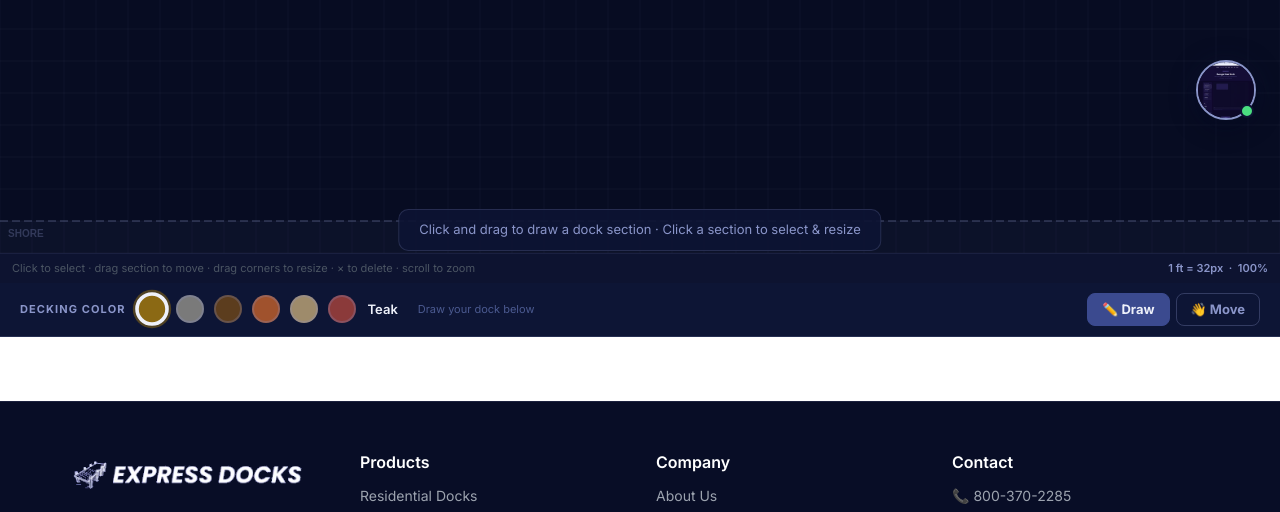
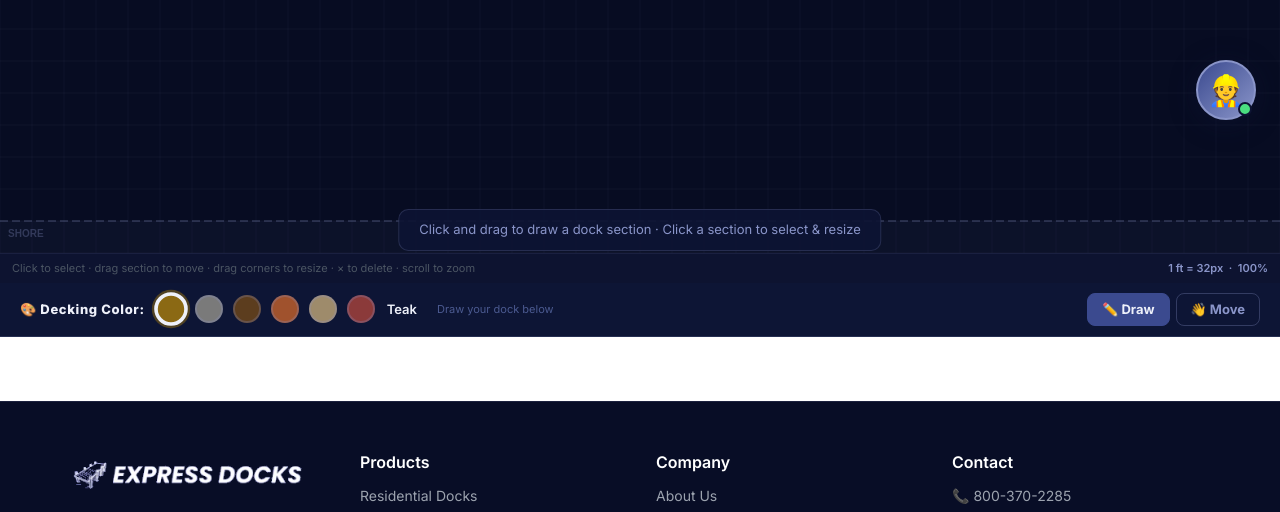
Before and after one commit to marketing356/expressdocks-vercel, a Next.js app: page /configurator in a window 1280 px wide. Shown: the part 656-1168 px from the top of the page. Built offline with nearby package versions, Linux system fonts and the light colour scheme.

Commit message:
Clear All button, prominent color label, workman emoji chat avatar

```diff
--- a/src/app/configurator/page.tsx
+++ b/src/app/configurator/page.tsx
@@ -187,8 +187,8 @@ export default function ConfiguratorPage() {
         padding: '10px 20px',
         display: 'flex', alignItems: 'center', gap: '12px', flexWrap: 'wrap',
       }}>
-        <span style={{ fontSize: '11px', color: '#8A95C9', fontWeight: 700, letterSpacing: '0.1em', textTransform: 'uppercase', flexShrink: 0 }}>
-          Decking Color
+        <span style={{ fontSize: '13px', color: '#EEF1FA', fontWeight: 800, letterSpacing: '0.05em', flexShrink: 0 }}>
+          🎨 Decking Color:
         </span>
         <div style={{ display: 'flex', gap: '10px', alignItems: 'center' }}>
           {WPC_COLORS.map(c => (
@@ -250,9 +250,16 @@ export default function ConfiguratorPage() {
           display: 'flex', alignItems: 'center', justifyContent: 'space-between',
           flexWrap: 'wrap', gap: '16px',
         }}>
-          {/* Render button only - color picker moved to top */}
           <div style={{ display: 'flex', alignItems: 'center', gap: '12px', flexWrap: 'wrap' }}>
-            <span style={{ fontSize: '13px', color: '#8A95C9' }}>{colorName} decking selected</span>
+            <span style={{ fontSize: '13px', color: '#8A95C9' }}>{colorName} decking · {sections.length} section{sections.length !== 1 ? 's' : ''}</span>
+            <button
+              onClick={() => { setSections([]); setSelectedId(null) }}
+              style={{
+                padding: '6px 14px', borderRadius: '8px', fontSize: '12px', fontWeight: 600, cursor: 'pointer',
+                background: 'rgba(239,68,68,0.15)', color: '#f87171',
+                border: '1px solid rgba(239,68,68,0.3)', transition: 'all 0.15s',
+              }}
+            >🗑 Clear All</button>
           </div>
 
           {/* Render CTA */}
--- a/src/components/ChatWidget.tsx
+++ b/src/components/ChatWidget.tsx
@@ -158,13 +158,8 @@ export default function ChatWidget() {
         onMouseEnter={(e) => (e.currentTarget.style.transform = 'scale(1.1)')}
         onMouseLeave={(e) => (e.currentTarget.style.transform = 'scale(1)')}
       >
-        <div style={{ position: 'relative', width: '60px', height: '60px' }}>
-          <img
-            src="/chat-avatar.jpg"
-            alt="ExpressDocks Consultant"
-            className="w-14 h-14 rounded-full object-cover shadow-xl border-2"
-            style={{ borderColor: '#8A95C9', width: '60px', height: '60px', borderRadius: '50%', objectFit: 'cover', display: 'block' }}
-          />
+        <div style={{ position: 'relative', width: '60px', height: '60px', background: 'linear-gradient(135deg, #3B4A8F, #8A95C9)', borderRadius: '50%', display: 'flex', alignItems: 'center', justifyContent: 'center', fontSize: '30px', border: '2px solid #8A95C9' }}>
+          <span role="img" aria-label="dock expert">👷</span>
           {/* Online indicator */}
           <div style={{
             position: 'absolute', bottom: '2px', right: '2px',
```
